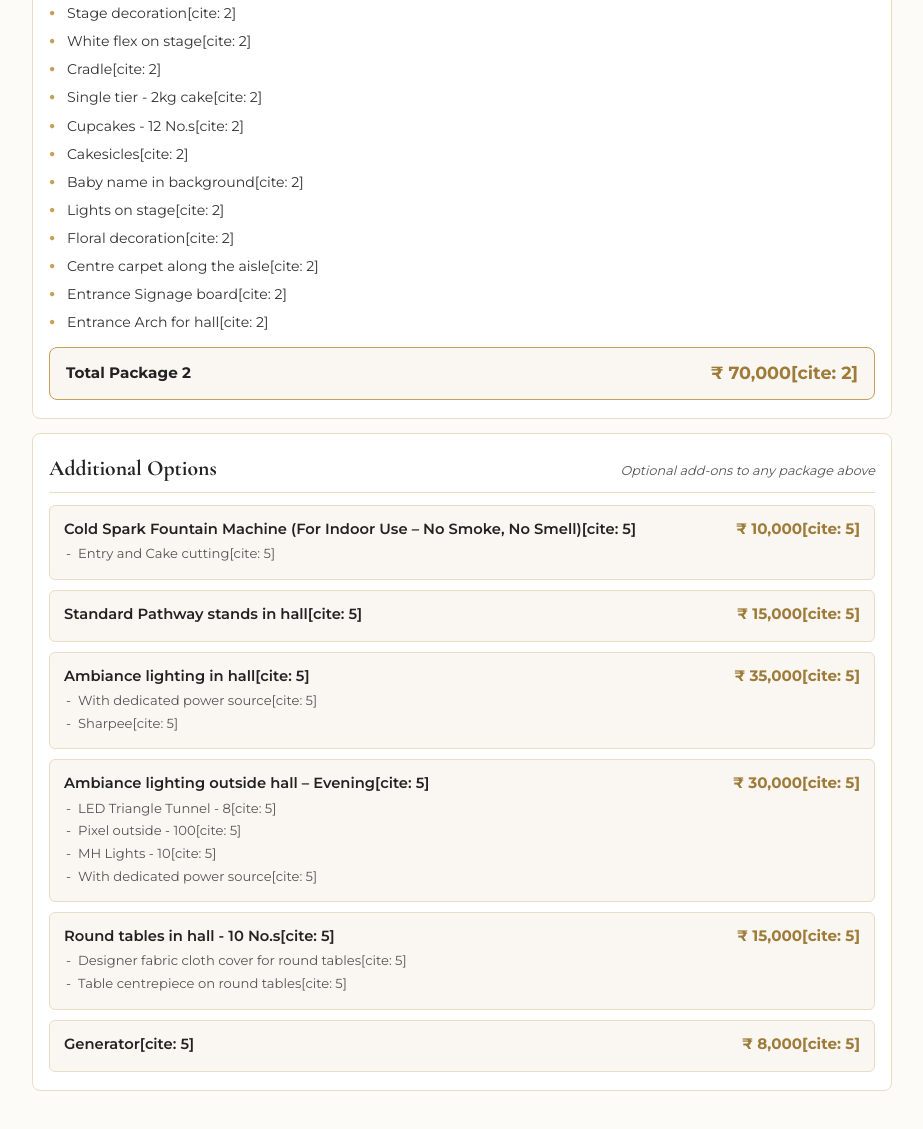
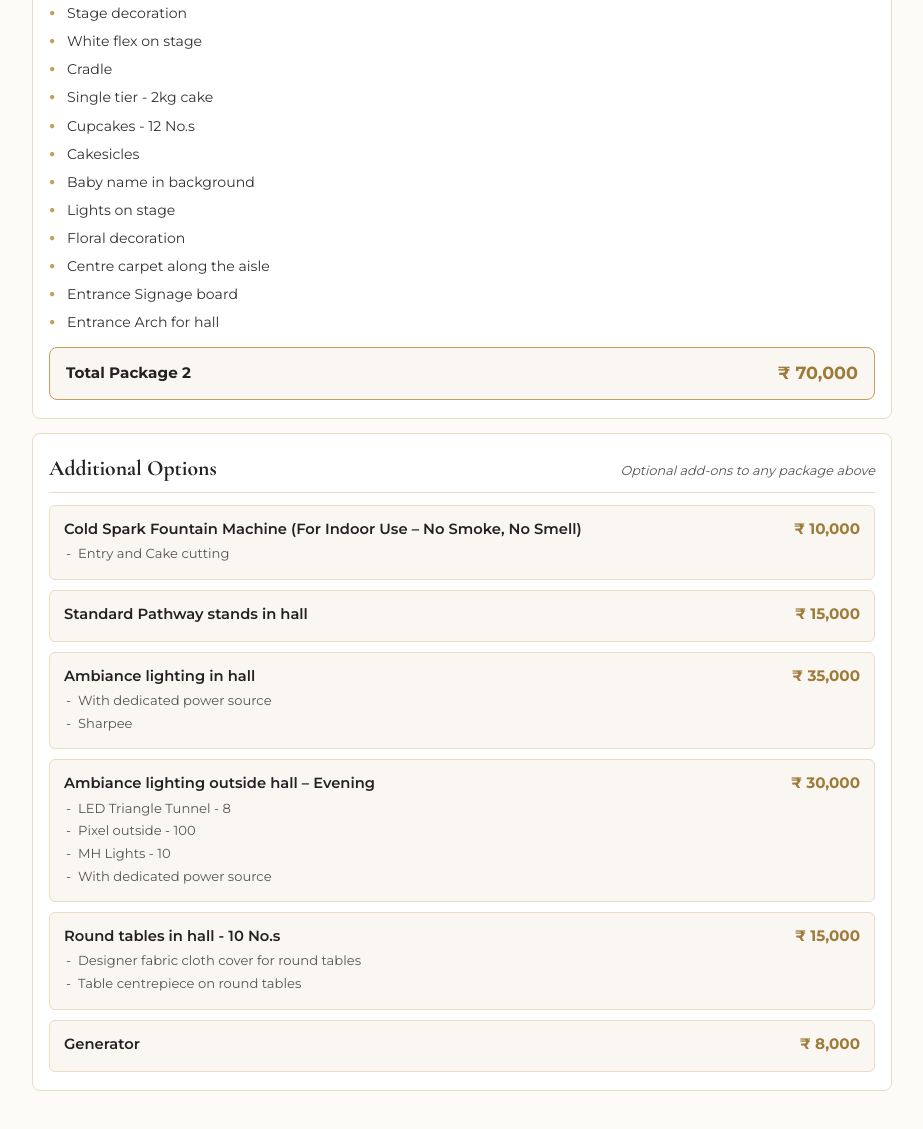
Before and after one commit to ivoryeventz-ops/Ivory-Packages, a plain HTML site: page Rojan Baptism/B261123.html in a window 1280 px wide. Shown: the part 1985-3114 px from the top of the page, without its empty margins (178-1101 px from the left). Drawn offline with nearby package versions, Linux system fonts and the light colour scheme.

Commit message:
Clean up HTML by removing citations and fixing amounts
Removed citation references from list items and updated total amounts.

```diff
--- a/Rojan Baptism/B261123.html
+++ b/Rojan Baptism/B261123.html
@@ -263,22 +263,22 @@
         <img src="Package 1.jpeg" alt="Reference photograph of Package 1 baptism stage design" loading="lazy" decoding="async" />
       </div>
       <ul class="item-list">
-        <li>Stage decoration[cite: 1]</li>
-        <li>White flex on stage[cite: 1]</li>
-        <li>Cradle[cite: 1]</li>
-        <li>Single tier - 2kg cake[cite: 1]</li>
-        <li>Cupcakes - 12 No.s[cite: 1]</li>
-        <li>Cakesicles[cite: 1]</li>
-        <li>Baby name in background[cite: 1]</li>
-        <li>Lights on stage[cite: 1]</li>
-        <li>Floral decoration[cite: 1]</li>
-        <li>Centre carpet along the aisle[cite: 1]</li>
-        <li>Entrance Signage board[cite: 1]</li>
-        <li>Entrance Arch for hall[cite: 1]</li>
+        <li>Stage decoration</li>
+        <li>White flex on stage</li>
+        <li>Cradle</li>
+        <li>Single tier - 2kg cake</li>
+        <li>Cupcakes - 12 No.s</li>
+        <li>Cakesicles</li>
+        <li>Baby name in background</li>
+        <li>Lights on stage</li>
+        <li>Floral decoration</li>
+        <li>Centre carpet along the aisle</li>
+        <li>Entrance Signage board</li>
+        <li>Entrance Arch for hall</li>
       </ul>
       <div class="total-row-card highlight">
         <span class="total-row-title">Total Package 1</span>
-        <span class="total-row-amount">&#8377; 55,000[cite: 1]</span>
+        <span class="total-row-amount">&#8377; 55,000</span>
       </div>
     </div>
 
@@ -291,22 +291,22 @@
         <img src="Package 2.jpeg" alt="Reference photograph of Package 2 baptism stage design" loading="lazy" decoding="async" />
       </div>
       <ul class="item-list">
-        <li>Stage decoration[cite: 2]</li>
-        <li>White flex on stage[cite: 2]</li>
-        <li>Cradle[cite: 2]</li>
-        <li>Single tier - 2kg cake[cite: 2]</li>
-        <li>Cupcakes - 12 No.s[cite: 2]</li>
-        <li>Cakesicles[cite: 2]</li>
-        <li>Baby name in background[cite: 2]</li>
-        <li>Lights on stage[cite: 2]</li>
-        <li>Floral decoration[cite: 2]</li>
-        <li>Centre carpet along the aisle[cite: 2]</li>
-        <li>Entrance Signage board[cite: 2]</li>
-        <li>Entrance Arch for hall[cite: 2]</li>
+        <li>Stage decoration</li>
+        <li>White flex on stage</li>
+        <li>Cradle</li>
+        <li>Single tier - 2kg cake</li>
+        <li>Cupcakes - 12 No.s</li>
+        <li>Cakesicles</li>
+        <li>Baby name in background</li>
+        <li>Lights on stage</li>
+        <li>Floral decoration</li>
+        <li>Centre carpet along the aisle</li>
+        <li>Entrance Signage board</li>
+        <li>Entrance Arch for hall</li>
       </ul>
       <div class="total-row-card highlight">
         <span class="total-row-title">Total Package 2</span>
-        <span class="total-row-amount">&#8377; 70,000[cite: 2]</span>
+        <span class="total-row-amount">&#8377; 70,000</span>
       </div>
     </div>
 
@@ -319,56 +319,56 @@
       <div class="line-item-group">
         <div class="line-item-box">
           <div class="line-item-info">
-            <div class="line-item-name">Cold Spark Fountain Machine (For Indoor Use &ndash; No Smoke, No Smell)[cite: 5]</div>
+            <div class="line-item-name">Cold Spark Fountain Machine (For Indoor Use &ndash; No Smoke, No Smell)</div>
             <ul class="line-item-sublist">
-              <li>Entry and Cake cutting[cite: 5]</li>
+              <li>Entry and Cake cutting</li>
             </ul>
           </div>
-          <div class="line-item-price">&#8377; 10,000[cite: 5]</div>
+          <div class="line-item-price">&#8377; 10,000</div>
         </div>
         <div class="line-item-box">
           <div class="line-item-info">
-            <div class="line-item-name">Standard Pathway stands in hall[cite: 5]</div>
+            <div class="line-item-name">Standard Pathway stands in hall</div>
           </div>
-          <div class="line-item-price">&#8377; 15,000[cite: 5]</div>
+          <div class="line-item-price">&#8377; 15,000</div>
         </div>
         <div class="line-item-box">
           <div class="line-item-info">
-            <div class="line-item-name">Ambiance lighting in hall[cite: 5]</div>
+            <div class="line-item-name">Ambiance lighting in hall</div>
             <ul class="line-item-sublist">
-              <li>With dedicated power source[cite: 5]</li>
-              <li>Sharpee[cite: 5]</li>
+              <li>With dedicated power source</li>
+              <li>Sharpee</li>
             </ul>
           </div>
-          <div class="line-item-price">&#8377; 35,000[cite: 5]</div>
+          <div class="line-item-price">&#8377; 35,000</div>
         </div>
         <div class="line-item-box">
           <div class="line-item-info">
-            <div class="line-item-name">Ambiance lighting outside hall &ndash; Evening[cite: 5]</div>
+            <div class="line-item-name">Ambiance lighting outside hall &ndash; Evening</div>
             <ul class="line-item-sublist">
-              <li>LED Triangle Tunnel - 8[cite: 5]</li>
-              <li>Pixel outside - 100[cite: 5]</li>
-              <li>MH Lights - 10[cite: 5]</li>
-              <li>With dedicated power source[cite: 5]</li>
+              <li>LED Triangle Tunnel - 8</li>
+              <li>Pixel outside - 100</li>
+              <li>MH Lights - 10</li>
+              <li>With dedicated power source</li>
             </ul>
           </div>
-          <div class="line-item-price">&#8377; 30,000[cite: 5]</div>
+          <div class="line-item-price">&#8377; 30,000</div>
         </div>
         <div class="line-item-box">
           <div class="line-item-info">
-            <div class="line-item-name">Round tables in hall - 10 No.s[cite: 5]</div>
+            <div class="line-item-name">Round tables in hall - 10 No.s</div>
             <ul class="line-item-sublist">
-              <li>Designer fabric cloth cover for round tables[cite: 5]</li>
-              <li>Table centrepiece on round tables[cite: 5]</li>
+              <li>Designer fabric cloth cover for round tables</li>
+              <li>Table centrepiece on round tables</li>
             </ul>
           </div>
-          <div class="line-item-price">&#8377; 15,000[cite: 5]</div>
+          <div class="line-item-price">&#8377; 15,000</div>
         </div>
         <div class="line-item-box">
           <div class="line-item-info">
-            <div class="line-item-name">Generator[cite: 5]</div>
+            <div class="line-item-name">Generator</div>
           </div>
-          <div class="line-item-price">&#8377; 8,000[cite: 5]</div>
+          <div class="line-item-price">&#8377; 8,000</div>
         </div>
       </div>
     </div>
```
